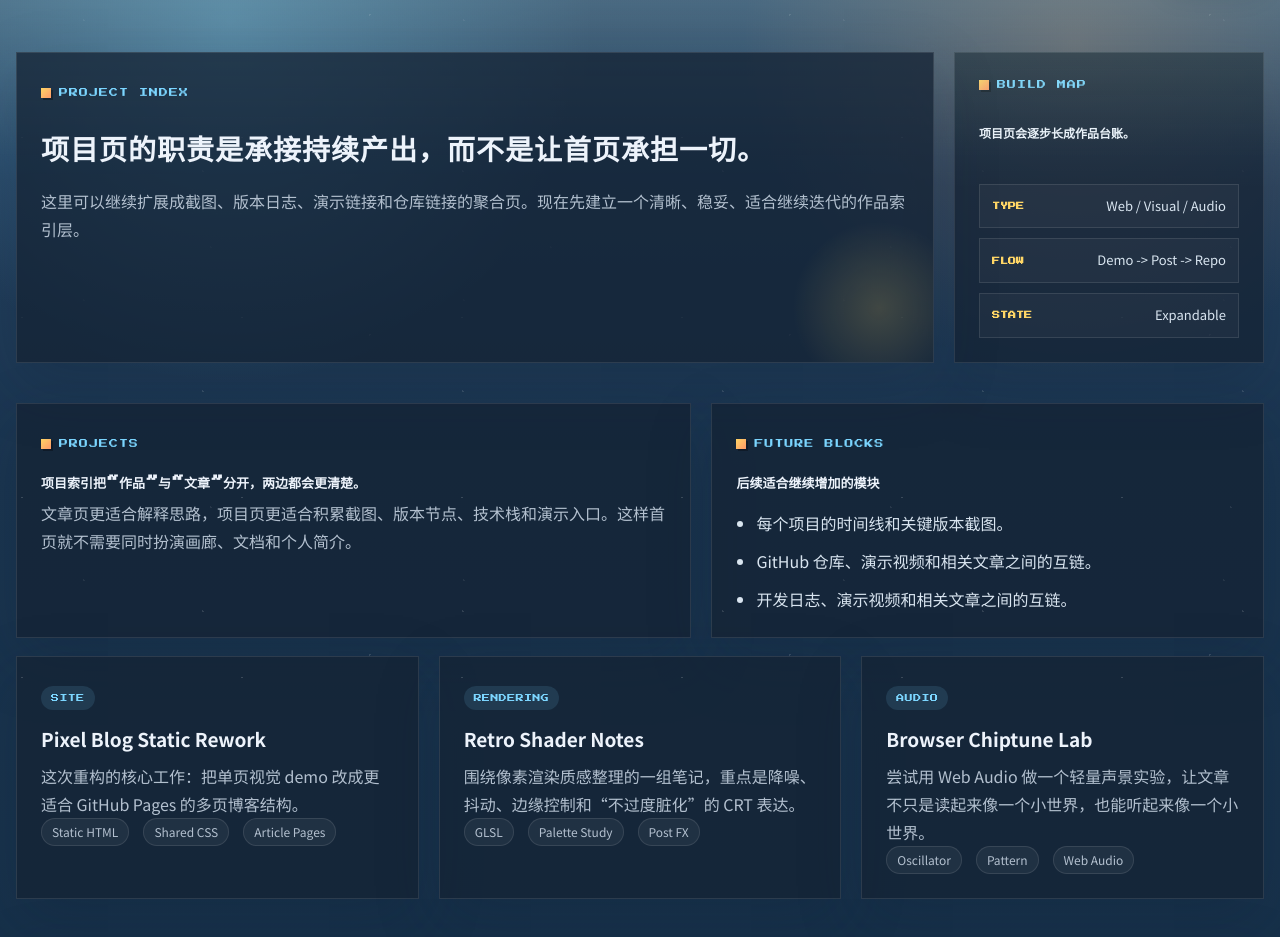
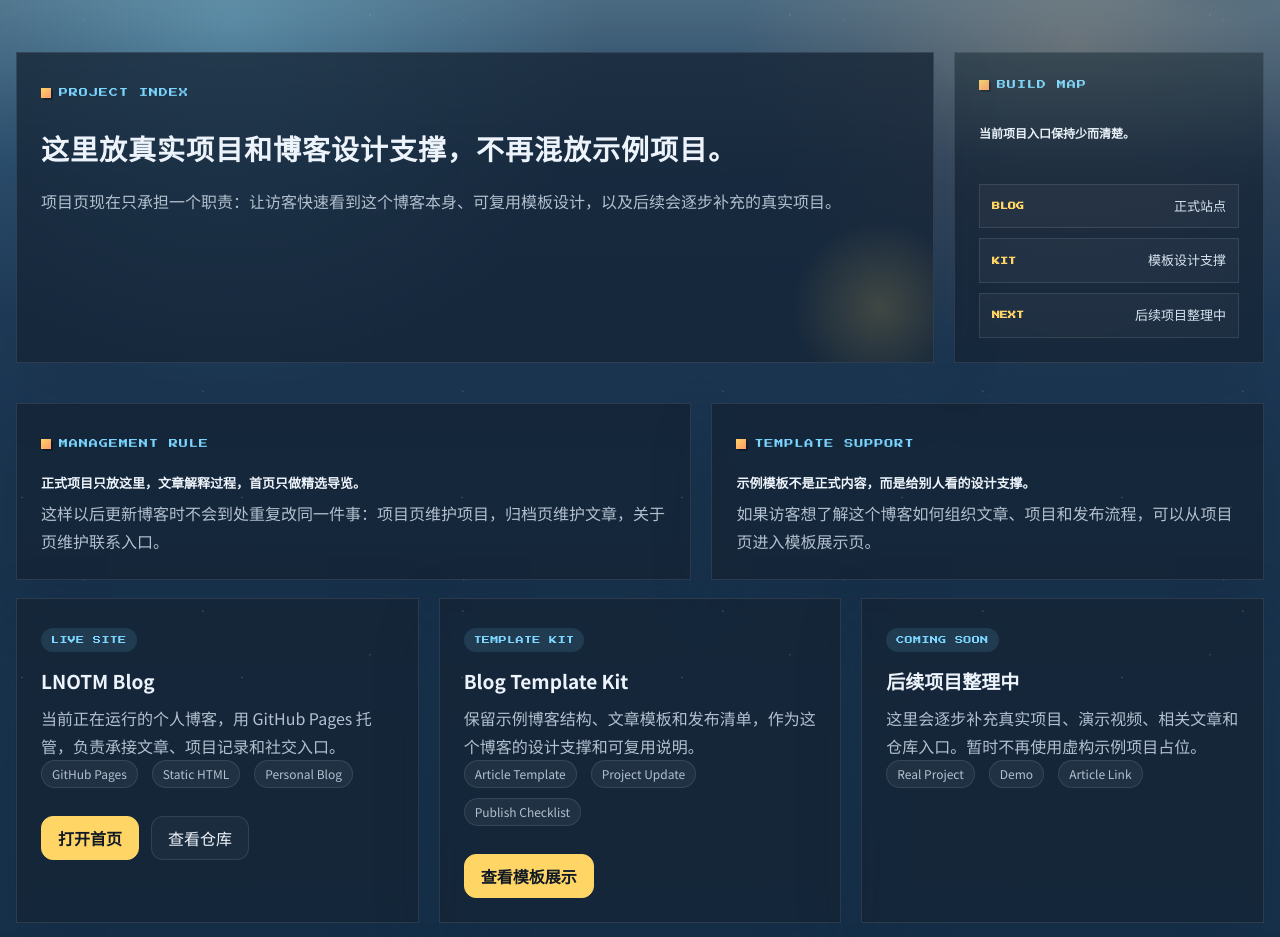
Before and after one commit to LNOTM/my-blog, a plain HTML site: page projects.html in a window 1280 px wide. Shown: the part 75-1012 px from the top of the page. Drawn offline with Linux system fonts and the light colour scheme.

Commit message:
docs: expose templates as public design showcase

```diff
--- a/projects.html
+++ b/projects.html
@@ -4,7 +4,7 @@
   <meta charset="UTF-8">
   <meta name="viewport" content="width=device-width, initial-scale=1.0">
   <title>Projects | Pixel Blog</title>
-  <meta name="description" content="Pixel Blog 的项目索引页，用来承接作品、版本线索与外部演示入口。">
+  <meta name="description" content="LNOTM Blog 的项目索引页，集中展示博客本身、模板设计支撑和后续项目入口。">
   <link rel="preconnect" href="https://fonts.googleapis.com">
   <link rel="preconnect" href="https://fonts.gstatic.com" crossorigin>
   <link href="https://fonts.googleapis.com/css2?family=Press+Start+2P&family=Noto+Sans+SC:wght@400;500;700&display=swap" rel="stylesheet">
@@ -25,6 +25,7 @@
         <a href="index.html">首页</a>
         <a href="projects.html" aria-current="page">项目</a>
         <a href="archive.html">归档</a>
+        <a href="templates.html">模板</a>
         <a href="about.html">关于</a>
         <a href="posts/building-this-blog.html">最新文章</a>
 
@@ -41,17 +42,17 @@
       <div class="site-shell page-band">
         <article class="page-band-copy">
           <span class="article-kicker">PROJECT INDEX</span>
-          <h1>项目页的职责是承接持续产出，而不是让首页承担一切。</h1>
-          <p>这里可以继续扩展成截图、版本日志、演示链接和仓库链接的聚合页。现在先建立一个清晰、稳妥、适合继续迭代的作品索引层。</p>
+          <h1>这里放真实项目和博客设计支撑，不再混放示例项目。</h1>
+          <p>项目页现在只承担一个职责：让访客快速看到这个博客本身、可复用模板设计，以及后续会逐步补充的真实项目。</p>
         </article>
 
         <aside class="page-band-panel">
           <span class="section-kicker">BUILD MAP</span>
-          <h3>项目页会逐步长成作品台账。</h3>
+          <h3>当前项目入口保持少而清楚。</h3>
           <div class="status-stack">
-            <div class="status-line"><strong>TYPE</strong><span>Web / Visual / Audio</span></div>
-            <div class="status-line"><strong>FLOW</strong><span>Demo -> Post -> Repo</span></div>
-            <div class="status-line"><strong>STATE</strong><span>Expandable</span></div>
+            <div class="status-line"><strong>BLOG</strong><span>正式站点</span></div>
+            <div class="status-line"><strong>KIT</strong><span>模板设计支撑</span></div>
+            <div class="status-line"><strong>NEXT</strong><span>后续项目整理中</span></div>
           </div>
         </aside>
       </div>
@@ -60,19 +61,15 @@
     <section class="section">
       <div class="site-shell surface-grid">
         <article class="surface-card">
-          <span class="section-kicker">PROJECTS</span>
-          <h2>项目索引把“作品”与“文章”分开，两边都会更清楚。</h2>
-          <p>文章页更适合解释思路，项目页更适合积累截图、版本节点、技术栈和演示入口。这样首页就不需要同时扮演画廊、文档和个人简介。</p>
+          <span class="section-kicker">MANAGEMENT RULE</span>
+          <h2>正式项目只放这里，文章解释过程，首页只做精选导览。</h2>
+          <p>这样以后更新博客时不会到处重复改同一件事：项目页维护项目，归档页维护文章，关于页维护联系入口。</p>
         </article>
 
         <article class="surface-card">
-          <span class="section-kicker">FUTURE BLOCKS</span>
-          <h2>后续适合继续增加的模块</h2>
-          <ul>
-            <li>每个项目的时间线和关键版本截图。</li>
-            <li>GitHub 仓库、演示视频和相关文章之间的互链。</li>
-            <li>开发日志、演示视频和相关文章之间的互链。</li>
-          </ul>
+          <span class="section-kicker">TEMPLATE SUPPORT</span>
+          <h2>示例模板不是正式内容，而是给别人看的设计支撑。</h2>
+          <p>如果访客想了解这个博客如何组织文章、项目和发布流程，可以从项目页进入模板展示页。</p>
         </article>
       </div>
     </section>
@@ -81,24 +78,31 @@
       <div class="site-shell">
         <div class="project-grid">
           <article class="project-card">
-            <span class="post-tag">SITE</span>
-            <h3>Pixel Blog Static Rework</h3>
-            <p>这次重构的核心工作：把单页视觉 demo 改成更适合 GitHub Pages 的多页博客结构。</p>
-            <div class="project-stack"><span>Static HTML</span><span>Shared CSS</span><span>Article Pages</span></div>
+            <span class="post-tag">LIVE SITE</span>
+            <h3>LNOTM Blog</h3>
+            <p>当前正在运行的个人博客，用 GitHub Pages 托管，负责承接文章、项目记录和社交入口。</p>
+            <div class="project-stack"><span>GitHub Pages</span><span>Static HTML</span><span>Personal Blog</span></div>
+            <div class="hero-actions">
+              <a class="button" href="index.html">打开首页</a>
+              <a class="button-secondary" href="https://github.com/LNOTM/my-blog" target="_blank" rel="noopener noreferrer">查看仓库</a>
+            </div>
           </article>
 
           <article class="project-card">
-            <span class="post-tag">RENDERING</span>
-            <h3>Retro Shader Notes</h3>
-            <p>围绕像素渲染质感整理的一组笔记，重点是降噪、抖动、边缘控制和“不过度脏化”的 CRT 表达。</p>
-            <div class="project-stack"><span>GLSL</span><span>Palette Study</span><span>Post FX</span></div>
+            <span class="post-tag">TEMPLATE KIT</span>
+            <h3>Blog Template Kit</h3>
+            <p>保留示例博客结构、文章模板和发布清单，作为这个博客的设计支撑和可复用说明。</p>
+            <div class="project-stack"><span>Article Template</span><span>Project Update</span><span>Publish Checklist</span></div>
+            <div class="hero-actions">
+              <a class="button" href="templates.html">查看模板展示</a>
+            </div>
           </article>
 
           <article class="project-card">
-            <span class="post-tag">AUDIO</span>
-            <h3>Browser Chiptune Lab</h3>
-            <p>尝试用 Web Audio 做一个轻量声景实验，让文章不只是读起来像一个小世界，也能听起来像一个小世界。</p>
-            <div class="project-stack"><span>Oscillator</span><span>Pattern</span><span>Web Audio</span></div>
+            <span class="post-tag">COMING SOON</span>
+            <h3>后续项目整理中</h3>
+            <p>这里会逐步补充真实项目、演示视频、相关文章和仓库入口。暂时不再使用虚构示例项目占位。</p>
+            <div class="project-stack"><span>Real Project</span><span>Demo</span><span>Article Link</span></div>
           </article>
         </div>
       </div>
```
Also changed, not shown: about.html (+1 -0 lines), archive.html (+1 -0 lines), index.html (+6 -5 lines), posts/building-this-blog.html (+1 -0 lines), posts/chiptune-web-audio.html (+1 -0 lines), posts/pixel-shaders.html (+1 -0 lines), posts/procedural-generation.html (+1 -0 lines), templates.html (+35 -19 lines), 2 other files.
